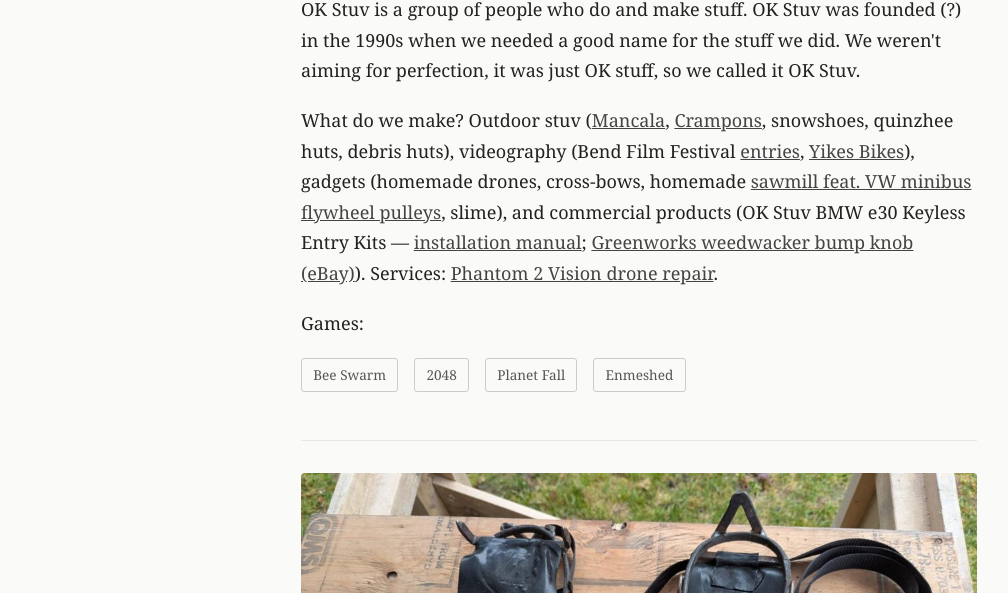
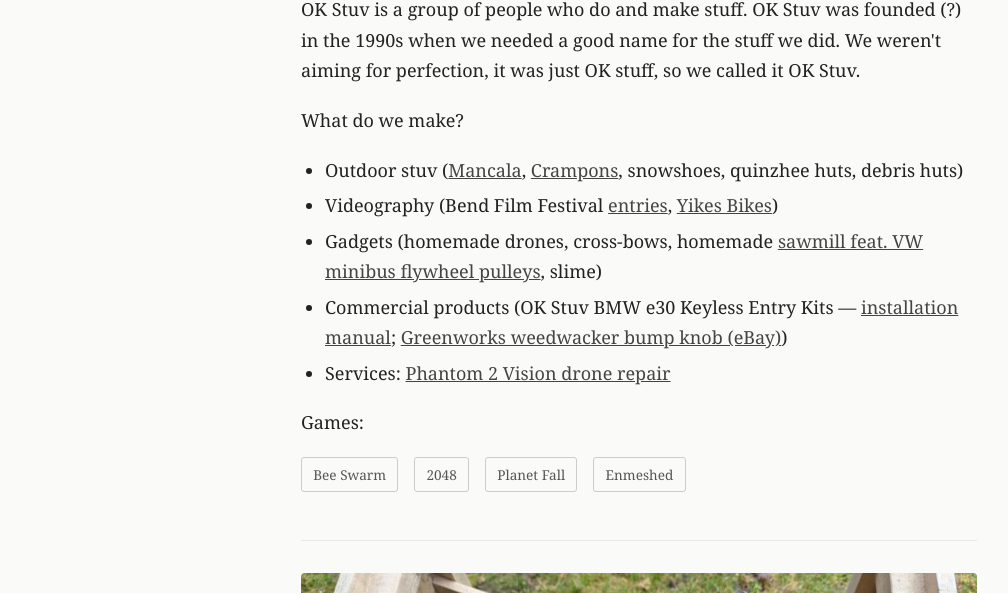
Before and after one commit to okstuv/okstuv, a plain HTML site: page index.html in a window 1280 px wide. Shown: the part 207-800 px from the top of the page, without its empty margins (1-1009 px from the left). Drawn offline with Linux system fonts and the light colour scheme.

Commit message:
Convert 'What do we make?' section to a bulleted list

```diff
--- a/index.html
+++ b/index.html
@@ -24,7 +24,14 @@
   <div class="intro">
     <h1>OK Stuv</h1>
     <p>OK Stuv is a group of people who do and make stuff. OK Stuv was founded (?) in the 1990s when we needed a good name for the stuff we did. We weren't aiming for perfection, it was just OK stuff, so we called it OK Stuv.</p>
-    <p>What do we make? Outdoor stuv (<a href="walnut-mancala/index.html">Mancala</a>, <a href="crampons/index.html">Crampons</a>, snowshoes, quinzhee huts, debris huts), videography (Bend Film Festival <a href="https://bendbicyclefilmfestival.com/2018/2018-selections/" target="_blank">entries</a>, <a href="https://www.dailymotion.com/video/xdfhh5" target="_blank">Yikes Bikes</a>), gadgets (homemade drones, cross-bows, homemade <a href="https://youtu.be/ceF2kY6yFkg" target="_blank">sawmill feat. VW minibus flywheel pulleys</a>, slime), and commercial products (OK Stuv BMW e30 Keyless Entry Kits — <a href="OK-Stuv-e30-BMW-Keyless-Entry-Intallation-Manual.pdf">installation manual</a>; <a href="https://www.ebay.com/itm/256250720306" target="_blank">Greenworks weedwacker bump knob (eBay)</a>). Services: <a href="https://sites.google.com/view/phantom-2-wifi-module-fix/home" target="_blank">Phantom 2 Vision drone repair</a>.</p>
+    <p>What do we make?</p>
+    <ul>
+      <li>Outdoor stuv (<a href="walnut-mancala/index.html">Mancala</a>, <a href="crampons/index.html">Crampons</a>, snowshoes, quinzhee huts, debris huts)</li>
+      <li>Videography (Bend Film Festival <a href="https://bendbicyclefilmfestival.com/2018/2018-selections/" target="_blank">entries</a>, <a href="https://www.dailymotion.com/video/xdfhh5" target="_blank">Yikes Bikes</a>)</li>
+      <li>Gadgets (homemade drones, cross-bows, homemade <a href="https://youtu.be/ceF2kY6yFkg" target="_blank">sawmill feat. VW minibus flywheel pulleys</a>, slime)</li>
+      <li>Commercial products (OK Stuv BMW e30 Keyless Entry Kits — <a href="OK-Stuv-e30-BMW-Keyless-Entry-Intallation-Manual.pdf">installation manual</a>; <a href="https://www.ebay.com/itm/256250720306" target="_blank">Greenworks weedwacker bump knob (eBay)</a>)</li>
+      <li>Services: <a href="https://sites.google.com/view/phantom-2-wifi-module-fix/home" target="_blank">Phantom 2 Vision drone repair</a></li>
+    </ul>
     <p>Games:</p>
     <div class="games">
       <a href="bss/index.html">Bee Swarm</a>
```
